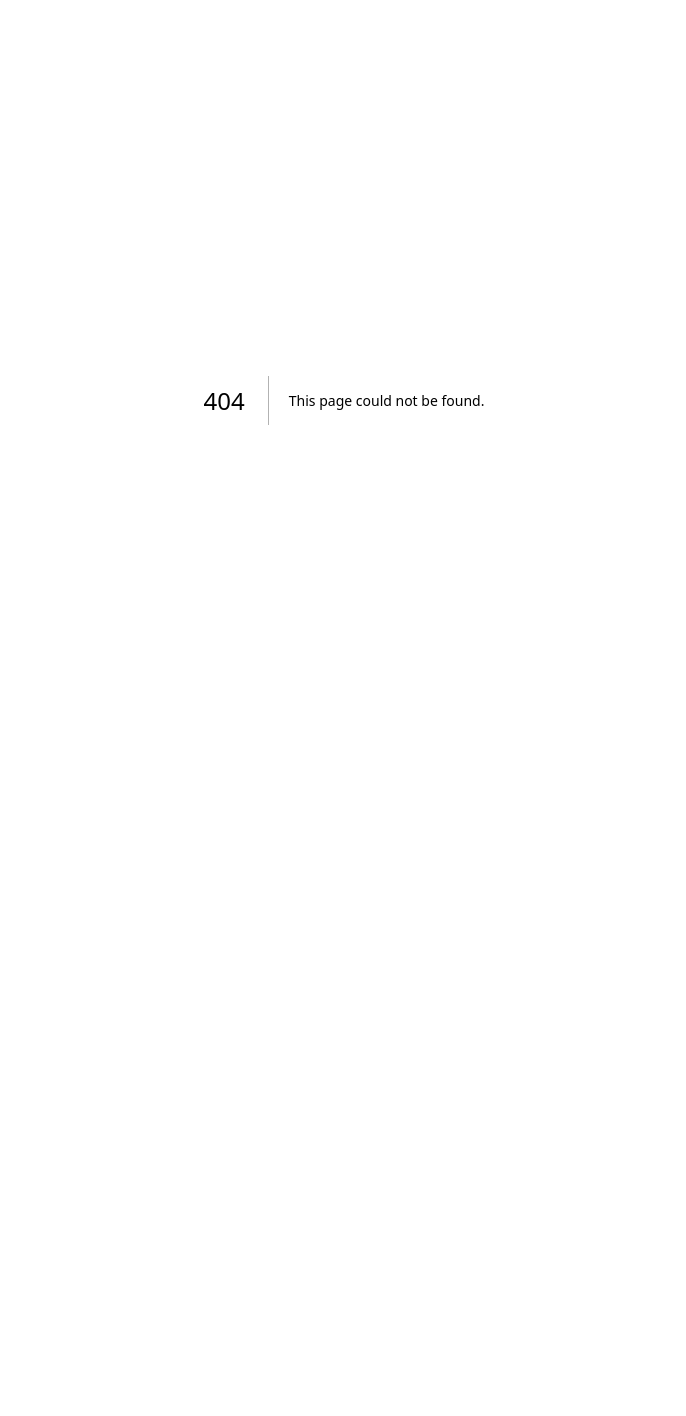
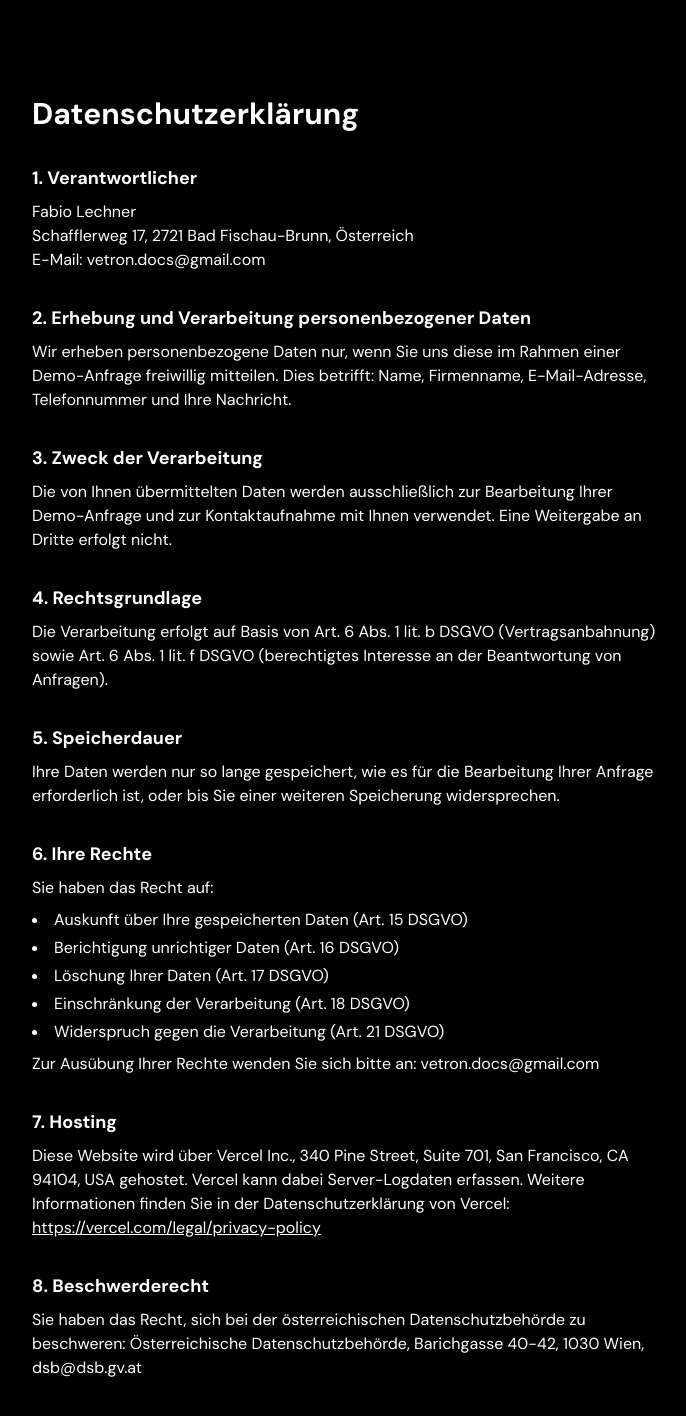
Before and after one commit to fabiolechner/vetron-landing, a Next.js app: page /datenschutz in a window 1280 px wide. Before the commit this address had no page. Shown: the top 1416 px of the page, without its empty margins (296-982 px from the left). Before the commit the page ends 800 px from the top, so only its background shows below. Built offline with nearby package versions, Linux system fonts and the light colour scheme.

Commit message:
feat: add Impressum and Datenschutz pages

```diff
--- /dev/null
+++ b/app/datenschutz/page.tsx
@@ -0,0 +1,88 @@
+export default function Datenschutz() {
+  return (
+    <main className="max-w-2xl mx-auto px-6 py-24 text-white">
+      <h1 className="text-3xl font-bold mb-8">Datenschutzerklärung</h1>
+
+      <section className="mb-8">
+        <h2 className="text-lg font-semibold mb-2">1. Verantwortlicher</h2>
+        <p>Fabio Lechner</p>
+        <p>Schafflerweg 17, 2721 Bad Fischau-Brunn, Österreich</p>
+        <p>E-Mail: vetron.docs@gmail.com</p>
+      </section>
+
+      <section className="mb-8">
+        <h2 className="text-lg font-semibold mb-2">2. Erhebung und Verarbeitung personenbezogener Daten</h2>
+        <p>
+          Wir erheben personenbezogene Daten nur, wenn Sie uns diese im Rahmen einer Demo-Anfrage
+          freiwillig mitteilen. Dies betrifft: Name, Firmenname, E-Mail-Adresse, Telefonnummer und
+          Ihre Nachricht.
+        </p>
+      </section>
+
+      <section className="mb-8">
+        <h2 className="text-lg font-semibold mb-2">3. Zweck der Verarbeitung</h2>
+        <p>
+          Die von Ihnen übermittelten Daten werden ausschließlich zur Bearbeitung Ihrer Demo-Anfrage
+          und zur Kontaktaufnahme mit Ihnen verwendet. Eine Weitergabe an Dritte erfolgt nicht.
+        </p>
+      </section>
+
+      <section className="mb-8">
+        <h2 className="text-lg font-semibold mb-2">4. Rechtsgrundlage</h2>
+        <p>
+          Die Verarbeitung erfolgt auf Basis von Art. 6 Abs. 1 lit. b DSGVO (Vertragsanbahnung)
+          sowie Art. 6 Abs. 1 lit. f DSGVO (berechtigtes Interesse an der Beantwortung von Anfragen).
+        </p>
+      </section>
+
+      <section className="mb-8">
+        <h2 className="text-lg font-semibold mb-2">5. Speicherdauer</h2>
+        <p>
+          Ihre Daten werden nur so lange gespeichert, wie es für die Bearbeitung Ihrer Anfrage
+          erforderlich ist, oder bis Sie einer weiteren Speicherung widersprechen.
+        </p>
+      </section>
+
+      <section className="mb-8">
+        <h2 className="text-lg font-semibold mb-2">6. Ihre Rechte</h2>
+        <p>Sie haben das Recht auf:</p>
+        <ul className="list-disc list-inside mt-2 space-y-1">
+          <li>Auskunft über Ihre gespeicherten Daten (Art. 15 DSGVO)</li>
+          <li>Berichtigung unrichtiger Daten (Art. 16 DSGVO)</li>
+          <li>Löschung Ihrer Daten (Art. 17 DSGVO)</li>
+          <li>Einschränkung der Verarbeitung (Art. 18 DSGVO)</li>
+          <li>Widerspruch gegen die Verarbeitung (Art. 21 DSGVO)</li>
+        </ul>
+        <p className="mt-2">
+          Zur Ausübung Ihrer Rechte wenden Sie sich bitte an: vetron.docs@gmail.com
+        </p>
+      </section>
+
+      <section className="mb-8">
+        <h2 className="text-lg font-semibold mb-2">7. Hosting</h2>
+        <p>
+          Diese Website wird über Vercel Inc., 340 Pine Street, Suite 701, San Francisco, CA 94104,
+          USA gehostet. Vercel kann dabei Server-Logdaten erfassen. Weitere Informationen finden Sie
+          in der Datenschutzerklärung von Vercel:{" "}
+          <a
+            href="https://vercel.com/legal/privacy-policy"
+            target="_blank"
+            rel="noopener noreferrer"
+            className="underline"
+          >
+            https://vercel.com/legal/privacy-policy
+          </a>
+        </p>
+      </section>
+
+      <section>
+        <h2 className="text-lg font-semibold mb-2">8. Beschwerderecht</h2>
+        <p>
+          Sie haben das Recht, sich bei der österreichischen Datenschutzbehörde zu beschweren:
+          Österreichische Datenschutzbehörde, Barichgasse 40-42, 1030 Wien,
+          dsb@dsb.gv.at
+        </p>
+      </section>
+    </main>
+  );
+}
--- /dev/null
+++ b/app/impressum/page.tsx
@@ -0,0 +1,49 @@
+export default function Impressum() {
+  return (
+    <main className="max-w-2xl mx-auto px-6 py-24 text-white">
+      <h1 className="text-3xl font-bold mb-8">Impressum</h1>
+
+      <section className="mb-8">
+        <h2 className="text-lg font-semibold mb-2">Angaben gemäß § 5 ECG</h2>
+        <p>Fabio Lechner</p>
+        <p>Schafflerweg 17</p>
+        <p>2721 Bad Fischau-Brunn</p>
+        <p>Österreich</p>
+      </section>
+
+      <section className="mb-8">
+        <h2 className="text-lg font-semibold mb-2">Kontakt</h2>
+        <p>Telefon: +43 663 06043917</p>
+        <p>E-Mail: vetron.docs@gmail.com</p>
+      </section>
+
+      <section className="mb-8">
+        <h2 className="text-lg font-semibold mb-2">Online-Streitbeilegung</h2>
+        <p>
+          Die Europäische Kommission stellt eine Plattform zur Online-Streitbeilegung (OS) bereit:{" "}
+          <a
+            href="https://ec.europa.eu/consumers/odr"
+            target="_blank"
+            rel="noopener noreferrer"
+            className="underline"
+          >
+            https://ec.europa.eu/consumers/odr
+          </a>
+        </p>
+        <p className="mt-2">
+          Wir sind nicht bereit oder verpflichtet, an Streitbeilegungsverfahren vor einer
+          Verbraucherschlichtungsstelle teilzunehmen.
+        </p>
+      </section>
+
+      <section>
+        <h2 className="text-lg font-semibold mb-2">Haftung für Inhalte</h2>
+        <p>
+          Als Diensteanbieter sind wir gemäß § 7 Abs. 1 ECG für eigene Inhalte auf diesen Seiten
+          nach den allgemeinen Gesetzen verantwortlich. Wir sind jedoch nicht verpflichtet,
+          übermittelte oder gespeicherte fremde Informationen zu überwachen.
+        </p>
+      </section>
+    </main>
+  );
+}
```
